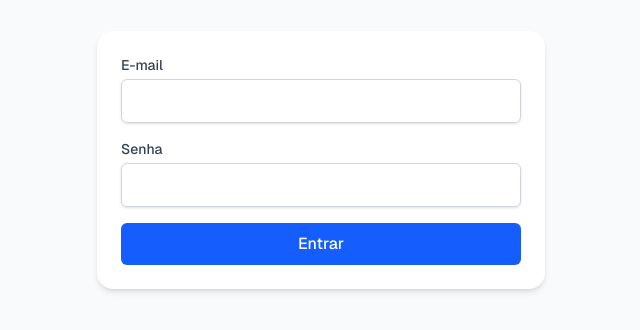
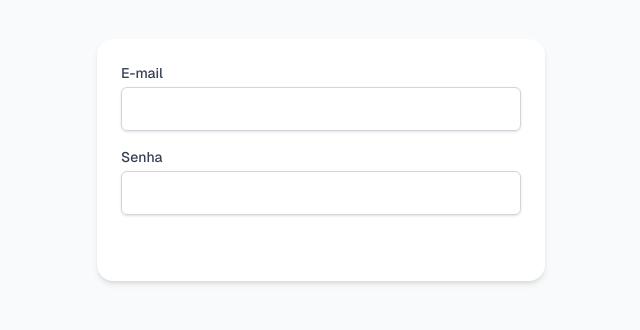
Before and after one commit to htamagnus/web-velox, a Next.js app: page /login in a window 1280 px wide. Shown: the part 240-570 px from the top of the page, without its empty margins (319-959 px from the left). Built offline with nearby package versions, Linux system fonts and the light colour scheme; no server answers.

Commit message:
update button with style guide

```diff
--- a/src/components/ui/button/button.tsx
+++ b/src/components/ui/button/button.tsx
@@ -6,7 +6,7 @@ import clsx from 'clsx'
 type ButtonProps = {
   children: React.ReactNode
   type?: 'button' | 'submit' | 'reset'
-  variant?: 'primary' | 'secondary' | 'ghost' | 'round'
+  variant?: 'primary' | 'secondary' | 'ghost' | 'round' | 'confirm'
   loading?: boolean
   disabled?: boolean
   className?: string
@@ -26,10 +26,11 @@ export default function Button({
     'inline-flex items-center justify-center font-medium transition focus:outline-none focus:ring-2 focus:ring-offset-2'
 
   const variants = {
-    primary: 'w-full bg-blue-600 text-white hover:bg-blue-700 focus:ring-blue-500 px-4 py-2 rounded-md',
+    confirm: 'w-full bg-white/7 button-confirm rounded-md py-2',
+    primary: 'button-confirm w-full',
     secondary: 'bg-white text-gray-900 px-6 py-2 rounded-full font-semibold shadow-lg hover:opacity-90',
     ghost: 'w-full bg-transparent text-gray-700 hover:bg-gray-100 focus:ring-gray-300 px-4 py-2 rounded-md',
-    round: 'bg-white text-black w-10 h-10 rounded-full text-xl shadow hover:opacity-90', // NOVO
+    round: 'rounded-button',
   }
 
   return (
```
